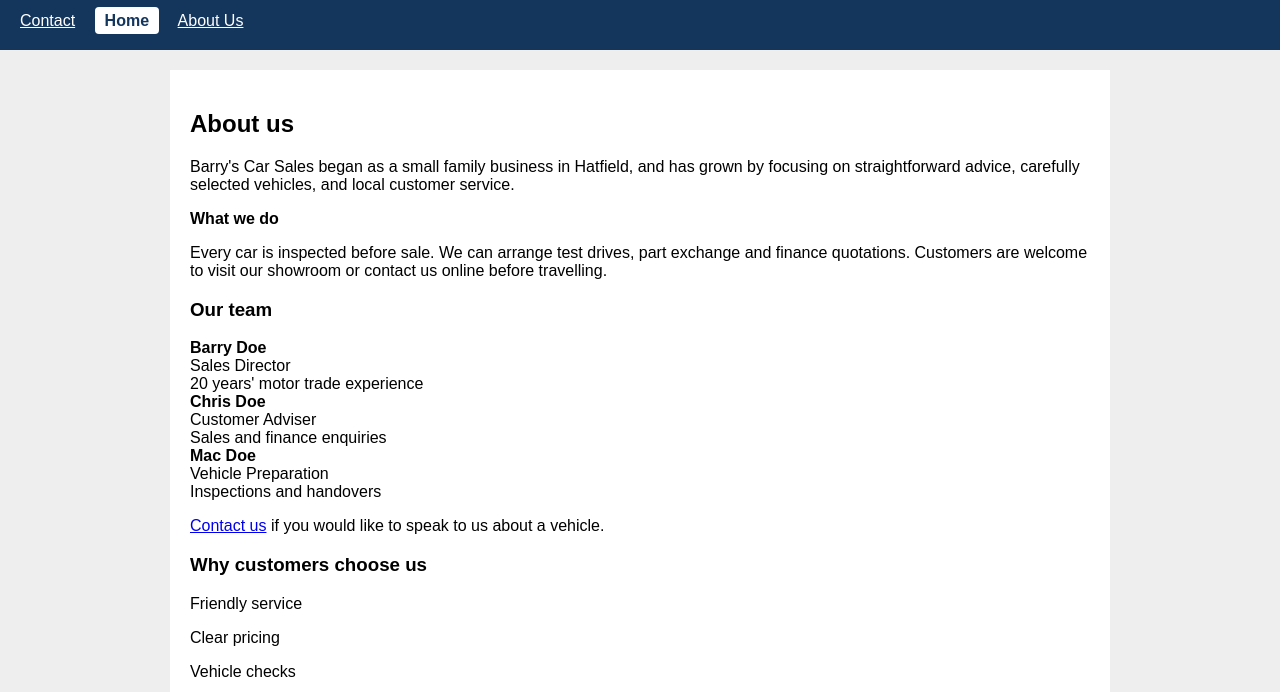
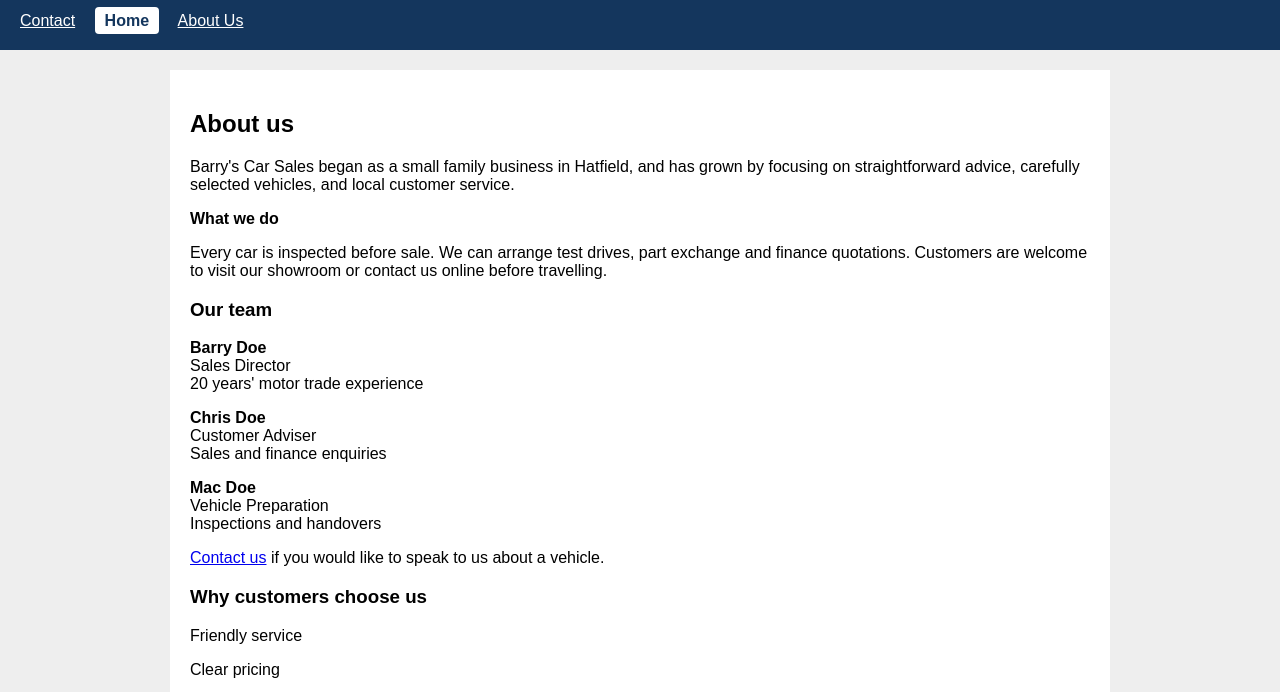
Before and after one commit to Mehran587763/barrys_car_sales, a plain HTML site: page about.html in a window 1280 px wide. Shown: the part 96-788 px from the top of the page. Drawn offline with Linux system fonts and the light colour scheme.

Commit message:
spacing done in about page

```diff
--- a/about.html
+++ b/about.html
@@ -43,7 +43,7 @@
                     <div class="team-role">Customer Adviser</div>
                     <div class="team-bio">Sales and finance enquiries</div>
                 </div>
-                <div>
+                <div class="team-row">
                     <div class="teak-name"><strong>Mac Doe</strong></div>
                     <div class="team-role">Vehicle Preparation</div>
                     <div class="team-bio">Inspections and handovers</div>
--- a/styles.css
+++ b/styles.css
@@ -77,3 +77,7 @@ footer {
     margin: auto;
     font-size: 12px;
 }
+
+.team-row {
+    margin-bottom: 16px;
+}
```
